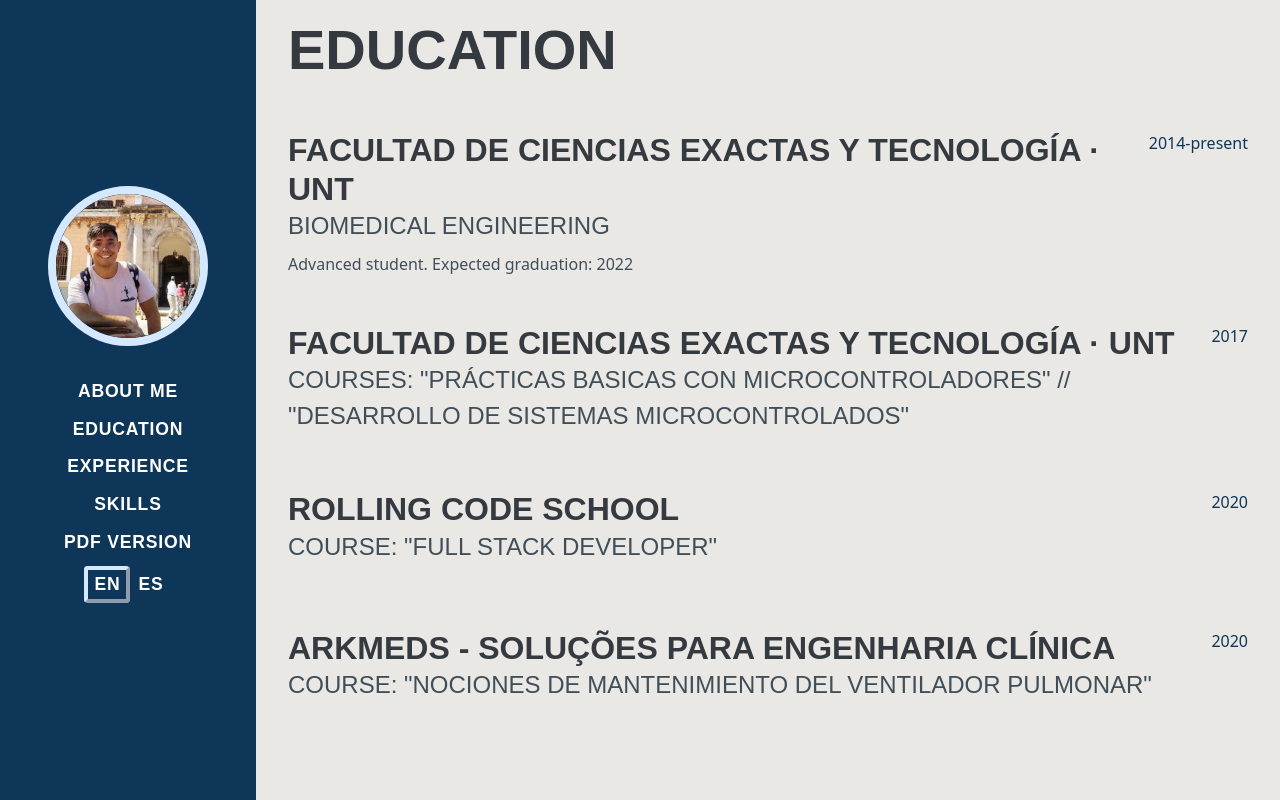
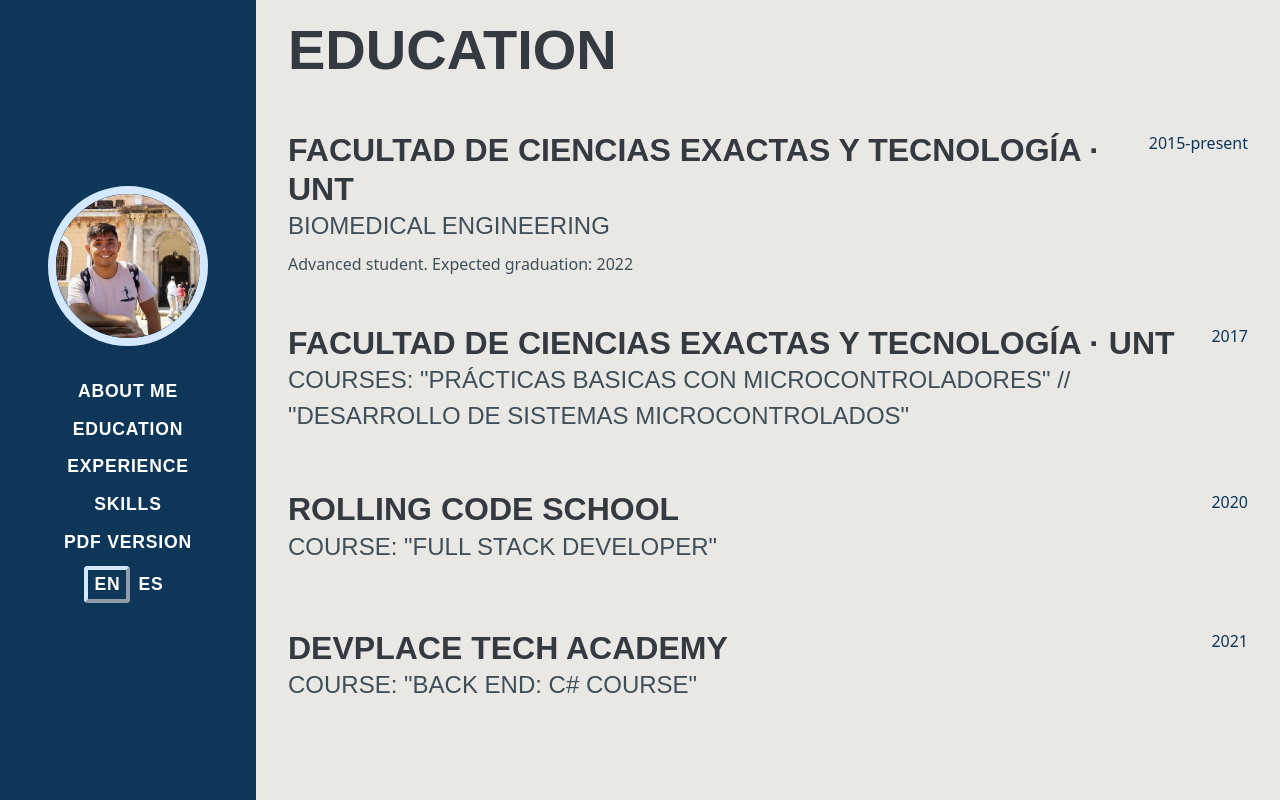
Before and after one commit to gabogarcia1/resume, a React (Create React App) app: page /education in a window 1280 px wide. Built offline with nearby package versions, Linux system fonts and the light colour scheme; a web font is replaced by a local one.

Commit message:
agregue cosas en education, falta un poco

```diff
--- a/src/routes/AboutMe.js
+++ b/src/routes/AboutMe.js
@@ -15,7 +15,7 @@ const AboutMe = () => {
                 <img src={profileImage} className='profile-image' alt='profile-image'/>
             </div>
             </div>
-            <div className='contact-data'>Barrio Policial IV · San Miguel de Tucumán, Tucumán CP 4000 · +549 3815934976 · <a className='important' href='mailto:dfernandezfb@gmail.com'>dfernandezfb@gmail.com</a></div>
+            <div className='contact-data'>Munecas 674 · San Miguel de Tucumán, Tucumán CP 4000 · +549 3816476628· <a className='important' href='mailto:gabegarcia916@gmail.com'>gabegarcia916@gmail.com</a></div>
             <p className='description'>
                 {language==='en'? 'I consider myself an organized, persevering and self-demanding person. My goals are to finish my degree, improve myself professionally in the software development field and one day aply both. I am active, sociable, and easy to adapt to groups and situations. 25 years old.' : 'Me considero una persona organizada, perseverante y autoexigente. Mis metas son terminar mi carrera, perfeccionarme profesionalmente en el campo del desarrollo de software, y algún dia aplicar ambas. Activo, sociable, y de fácil adaptacion a grupos y situaciones. 25 años.'}</p>
             <div className="social-icons">
--- a/src/routes/Education.js
+++ b/src/routes/Education.js
@@ -13,7 +13,7 @@ const Education = () => {
                     <div className="subheading mb-2">{language === 'en' ? 'Biomedical Engineering' : 'Ingeniería Biomédica'}</div>
                     <div>{language === 'en' ? 'Advanced student. Expected graduation: 2022' : 'Estudiante avanzado. Cursado completo. Perspectiva de graduación: 2022'}</div>
                 </div>
-                <div className="flex-shrink-0"><span className="text-primary">{language === 'en' ? '2014-present' : '2014-presente'}</span></div>
+                <div className="flex-shrink-0"><span className="text-primary">{language === 'en' ? '2015-present' : '2015-presente'}</span></div>
             </div>
             <div className="d-flex flex-column flex-md-row justify-content-between mb-5">
                 <div className="flex-grow-1">
@@ -31,10 +31,10 @@ const Education = () => {
             </div>
             <div className="d-flex flex-column flex-md-row justify-content-between mb-5">
                 <div className="flex-grow-1">
-                    <h3 className="mb-0">Arkmeds - Soluções para Engenharia Clínica</h3>
-                    <div className="subheading mb-3">{language === 'en' ? 'Course: "Nociones de mantenimiento del ventilador pulmonar"' : 'Curso: "Nociones de mantenimiento del ventilador pulmonar"'}</div>
+                    <h3 className="mb-0">DevPlace Tech Academy</h3>
+                    <div className="subheading mb-3">{language === 'en' ? 'Course: "Back End: C# Course"' : 'Curso: "Back End: C# Course"'}</div>
                 </div>
-                <div className="flex-shrink-0"><span className="text-primary">2020</span></div>
+                <div className="flex-shrink-0"><span className="text-primary">2021</span></div>
             </div>
         </div>
     )
```
